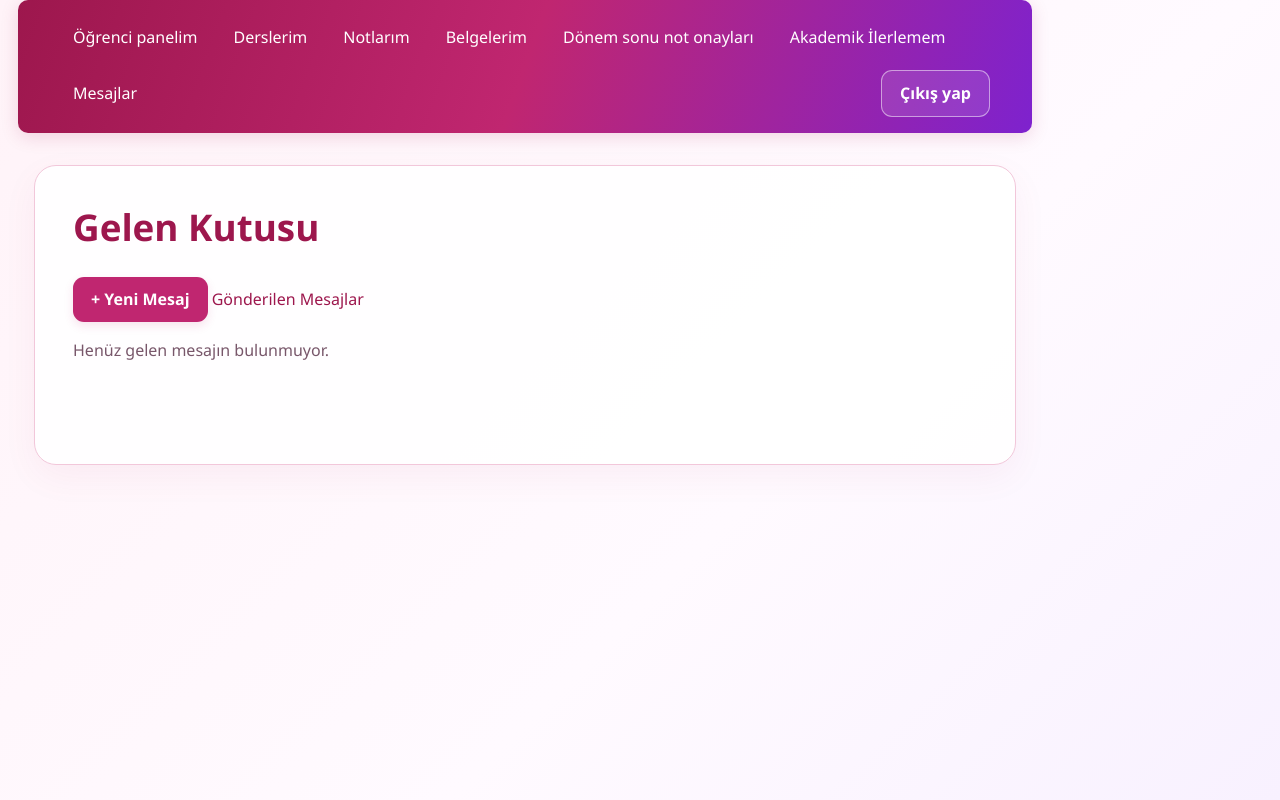
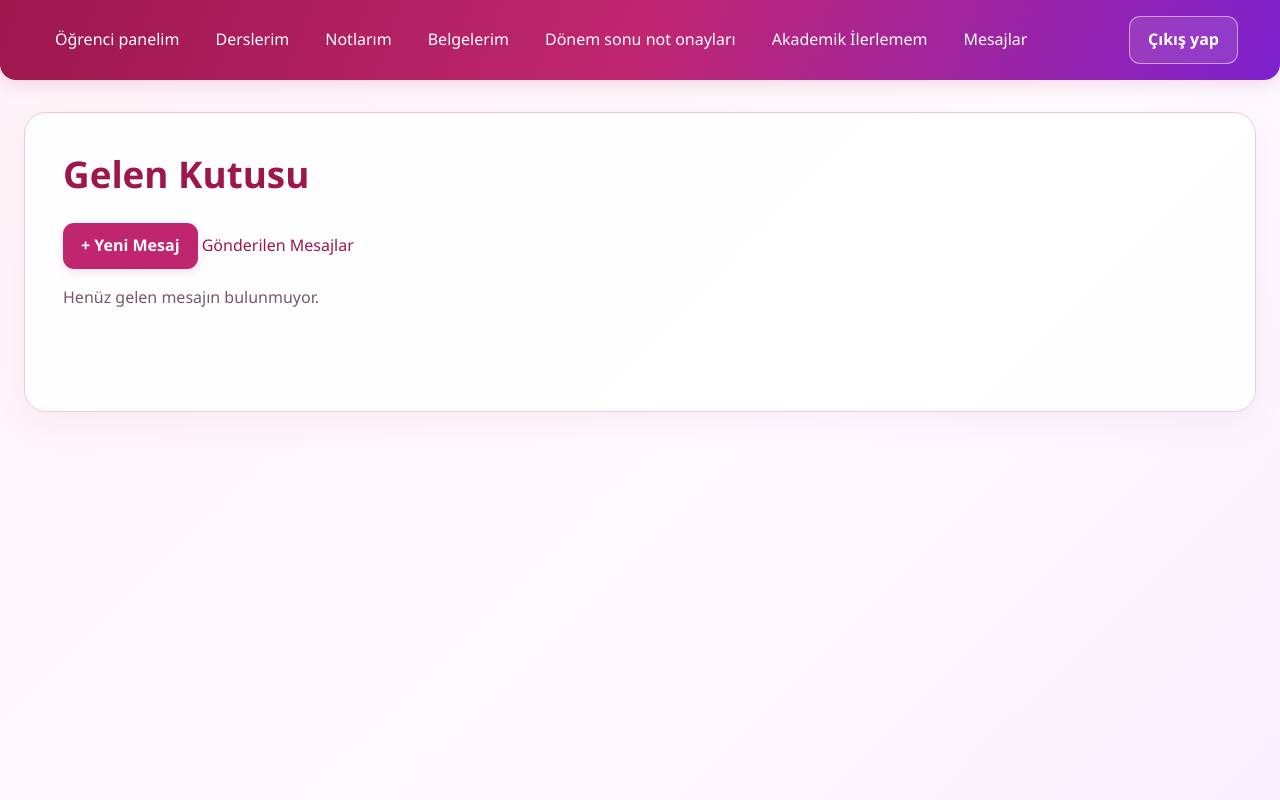
Before and after one commit to ayseceydall/cap-ydp_otomasyon, a Django app: page /mesajlar/ in a window 1280 px wide. Run offline with Django 5.2, Linux system fonts and the light colour scheme; the visitor is signed in with stand-in values (Sample User, id 1); data comes from the database, SQL or seed files in the repository; data that the repository does not hold is empty.

Commit message:
Make pink layout full width

```diff
--- a/students/templates/students/base.html
+++ b/students/templates/students/base.html
@@ -329,6 +329,40 @@
             padding: 18px;
         }
     }
+
+
+
+    /* Sayfanın eski genişlik sınırını kaldır */
+    body {
+        width: 100%;
+        max-width: none;
+        margin: 0;
+        padding: 0;
+    }
+
+    /* Üst menüyü tüm ekran genişliğine yay */
+    nav {
+        width: 100%;
+        box-sizing: border-box;
+        margin: 0;
+        border-radius: 0 0 16px 16px;
+    }
+
+    /* Ana içerik alanını genişlet */
+    main.panel {
+        width: calc(100% - 48px);
+        max-width: none;
+        box-sizing: border-box;
+        margin: 32px 24px;
+    }
+
+    @media (max-width: 640px) {
+        main.panel {
+            width: calc(100% - 24px);
+            margin: 16px 12px;
+        }
+    }
+
 </style>
 
 
```
